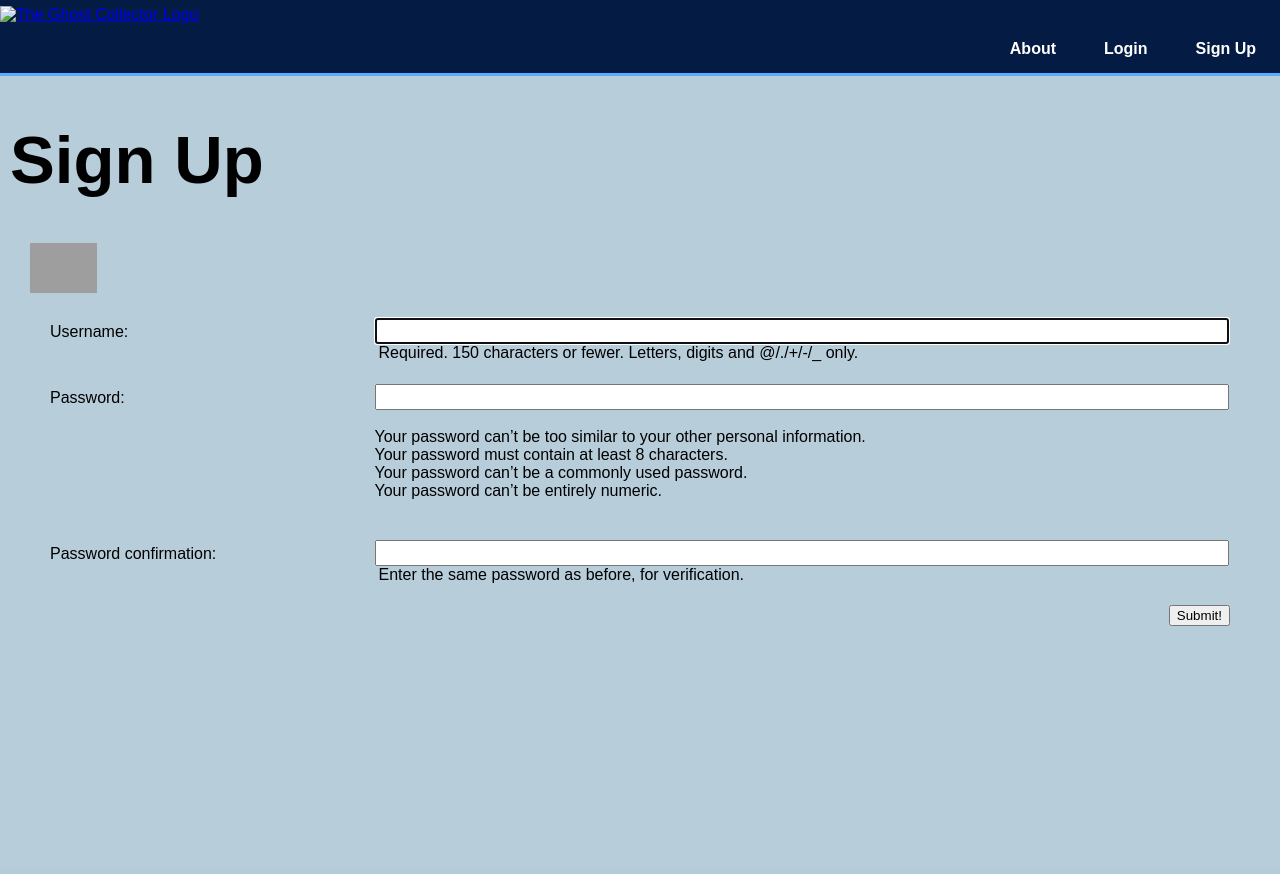
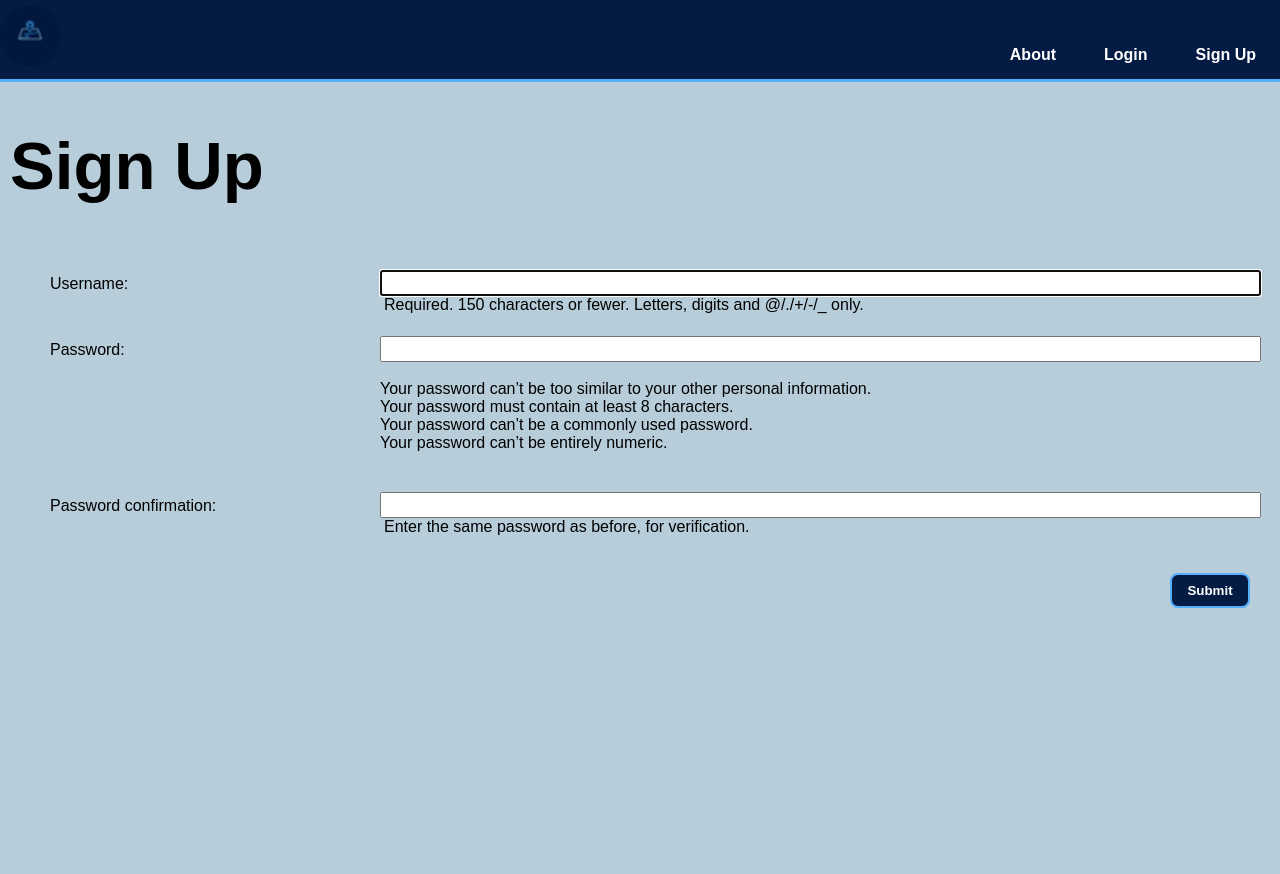
Before and after one commit to Jabutler95/been-there, a Django app: page /accounts/signup/ in a window 1280 px wide. Before the commit the page ends 626 px from the top, so only its background shows below. Run offline with Django 4.2, Linux system fonts and the light colour scheme; grey boxes are pictures that could not be loaded.

Commit message:
apply basic styling to signup page

```diff
--- a/main_app/static/css/base.css
+++ b/main_app/static/css/base.css
@@ -1,11 +1,11 @@
 /* Reset Box Sizing */
-html {
+/* html {
   box-sizing: border-box;
-}
+} */
 
-*, *::before, *::after {
+/* *, *::before, *::after {
   box-sizing: inherit;
-}
+} */
 
 body {
   background-color: #b7cdda;
@@ -72,6 +72,24 @@ h2 {
   font-size: 1.6rem;
 }
 
+.btn {
+  font-family: "Bebas Neue", sans-serif;
+  font-weight: 600;
+  color: white;
+  align-self: flex-end;
+  margin-right: 40px;
+  margin-top: 16px;
+  background-color: #041c44;
+  border: 2px solid #56aeff;
+  border-radius: 8px;
+  width: 80px;
+  padding: 8px;
+}
+
+.btn:hover {
+  color: #56aeff;
+}
+
 /* Responsive Styling */
 @media only screen and (min-width: 768px) {
   header {
--- a/main_app/static/css/form.css
+++ b/main_app/static/css/form.css
@@ -32,8 +32,3 @@ td > textarea {
   height: calc(4 * var(--font-l) + 8px);
   font-family: inherit;
 }
-
-.btn {
-  align-self: flex-end;
-  margin-right: 40px;
-}
--- a/main_app/templates/base.html
+++ b/main_app/templates/base.html
@@ -20,8 +20,8 @@
     <div class="header-logo-container">
       <a href="/">
         <img
-          src=""{% static 'images/splash.svg' %}""
-          alt="The Ghost Collector Logo"
+          src="{% static 'images/nav-logo.png' %}"
+          alt="The Been There Logo"
         >
       </a>
     </div>
--- a/main_app/templates/signup.html
+++ b/main_app/templates/signup.html
@@ -9,7 +9,6 @@
 
 <div class="page-header">
   <h1>Sign Up</h1>
-  <img src="{% static 'images/nerd-cat.svg' %}" alt="A cat using a computer"/>
 </div>
 {% if error_message %}
   <p class="red-text">{{ error_message }}</p>
@@ -19,7 +18,7 @@
   <table>
     {{ form.as_table }}
   </table>
-  <button type="submit" class="btn submit">Submit!</button>
+  <button type="submit" class="btn">Submit</button>
 </form>
 
 {% endblock %}
```
Also changed, not shown: main_app/static/images/nav-logo.png (added).
